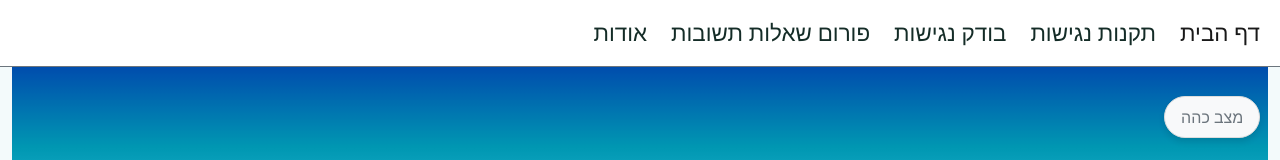
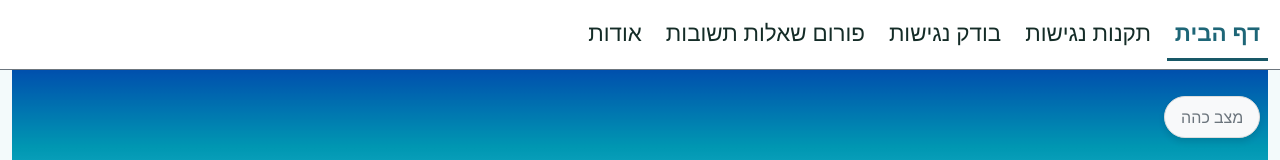
Before and after one commit to netanel226/accessibility, a plain HTML site: page index.html in a window 1280 px wide. Shown: the top 160 px of the page. Drawn offline with Linux system fonts and the light colour scheme; a script that the page names is missing.

Commit message:
Update style.css

```diff
--- a/css/style.css
+++ b/css/style.css
@@ -187,6 +187,13 @@ body.dark-mode #themeToggleBtn:hover {
 
 }
 
+.navbar-nav .nav-link.active {
+    border-bottom: 3px solid #185867; /* קו תחתון בצבע כחול */
+    font-weight: bold; /* טקסט מודגש */
+    color: #1e6677; /* צבע הטקסט */
+}
+
+
 /* הגדרות למכשירים בעלי רוחב מסך מינימלי */
 @media only screen and (min-width: 768px) {
     main {
```
